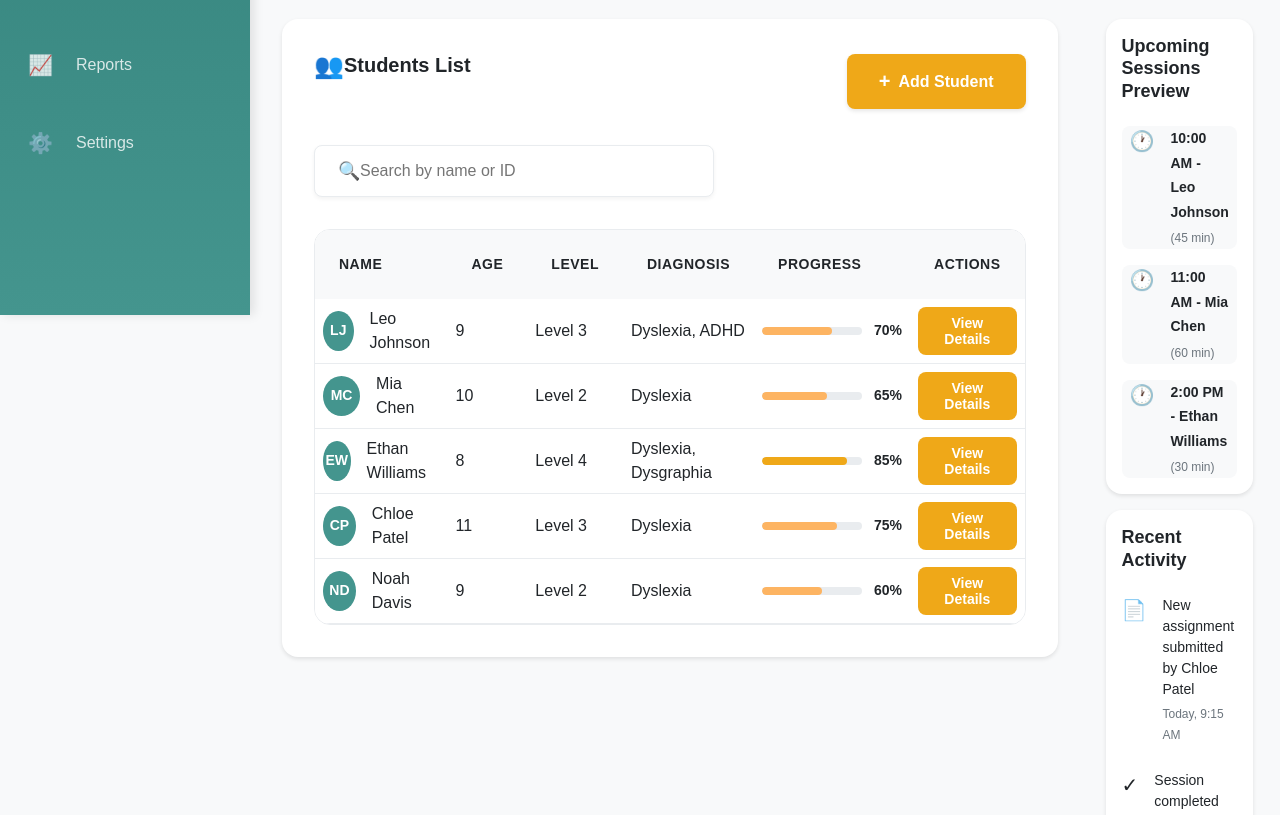
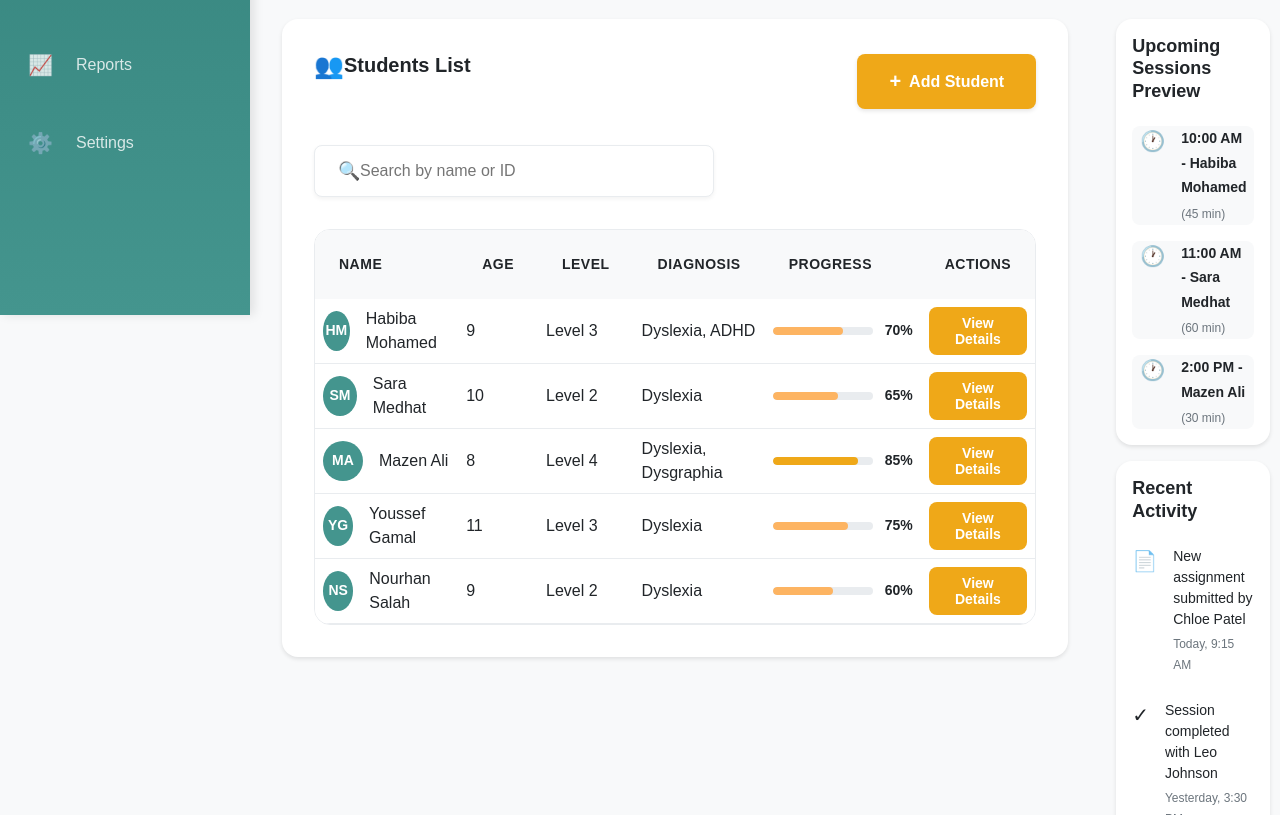
Before and after one commit to Drago-project/drago-frontend, a React (Vite) app: page /dashboard in a window 1280 px wide. Shown: the part 485-1300 px from the top of the page. Built offline with nearby package versions, Linux system fonts and the light colour scheme; sample sign-in values are in the browser's storage.

Commit message:
add arabic names

```diff
--- a/src/pages/DashBoard.jsx
+++ b/src/pages/DashBoard.jsx
@@ -5,56 +5,56 @@ import styles from "../styles/Dashboard.module.css";
 const initialStudents = [
   {
     id: 1,
-    name: "Leo Johnson",
+    name: "Habiba Mohamed",
     age: 9,
     level: "Level 3",
     diagnosis: "Dyslexia, ADHD",
     progress: 70,
-    avatar: "LJ",
+    avatar: "HM",
   },
   {
     id: 2,
-    name: "Mia Chen",
+    name: "Sara Medhat",
     age: 10,
     level: "Level 2",
     diagnosis: "Dyslexia",
     progress: 65,
-    avatar: "MC",
+    avatar: "SM",
   },
   {
     id: 3,
-    name: "Ethan Williams",
+    name: "Mazen Ali",
     age: 8,
     level: "Level 4",
     diagnosis: "Dyslexia, Dysgraphia",
     progress: 85,
-    avatar: "EW",
+    avatar: "MA",
   },
   {
     id: 4,
-    name: "Chloe Patel",
+    name: "Youssef Gamal",
     age: 11,
     level: "Level 3",
     diagnosis: "Dyslexia",
     progress: 75,
-    avatar: "CP",
+    avatar: "YG",
   },
   {
     id: 5,
-    name: "Noah Davis",
+    name: "Nourhan Salah",
     age: 9,
     level: "Level 2",
     diagnosis: "Dyslexia",
     progress: 60,
-    avatar: "ND",
+    avatar: "NS",
   },
 ];
 
 // Mock data for upcoming sessions
 const upcomingSessions = [
-  { time: "10:00 AM", student: "Leo Johnson", duration: "45 min" },
-  { time: "11:00 AM", student: "Mia Chen", duration: "60 min" },
-  { time: "2:00 PM", student: "Ethan Williams", duration: "30 min" },
+  { time: "10:00 AM", student: "Habiba Mohamed", duration: "45 min" },
+  { time: "11:00 AM", student: "Sara Medhat", duration: "60 min" },
+  { time: "2:00 PM", student: "Mazen Ali", duration: "30 min" },
 ];
 
 // Mock data for recent activity
```
